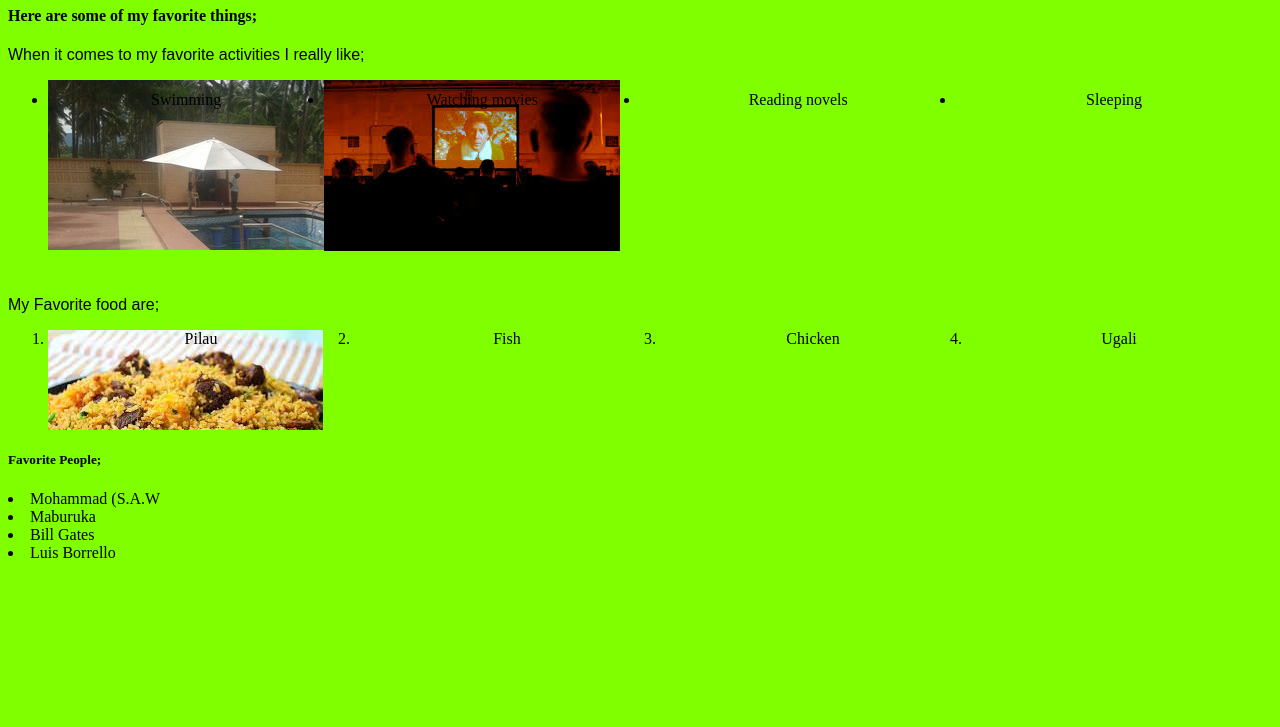
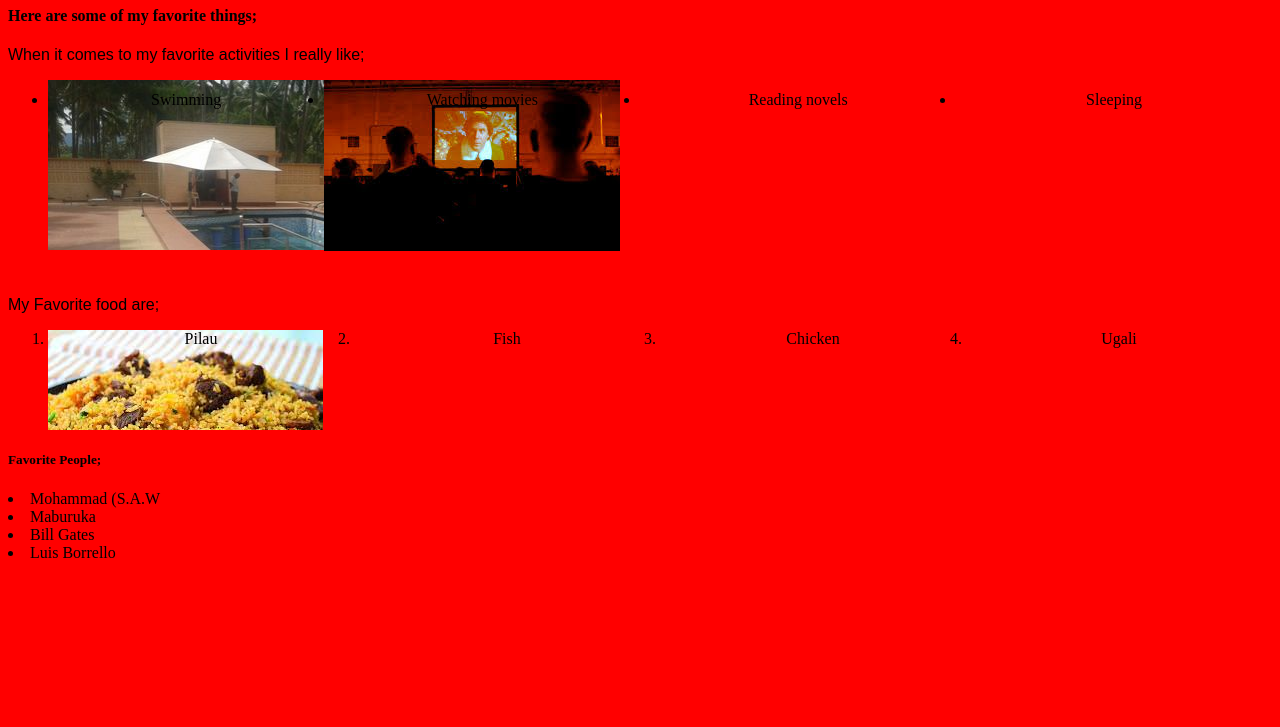
Before and after one commit to Habib001-coder/my-first-website, a plain HTML site: page my-favorite-things.html in a window 1280 px wide. Shown: the part 73-800 px from the top of the page. Drawn offline with Linux system fonts and the light colour scheme.

Commit message:
modified css

```diff
--- a/styles.css
+++ b/styles.css
@@ -17,7 +17,7 @@ ul{
     background-color: white;
 }
 body{
-    background-color:chartreuse;
+    background-color:red;
 }
 
 
```
